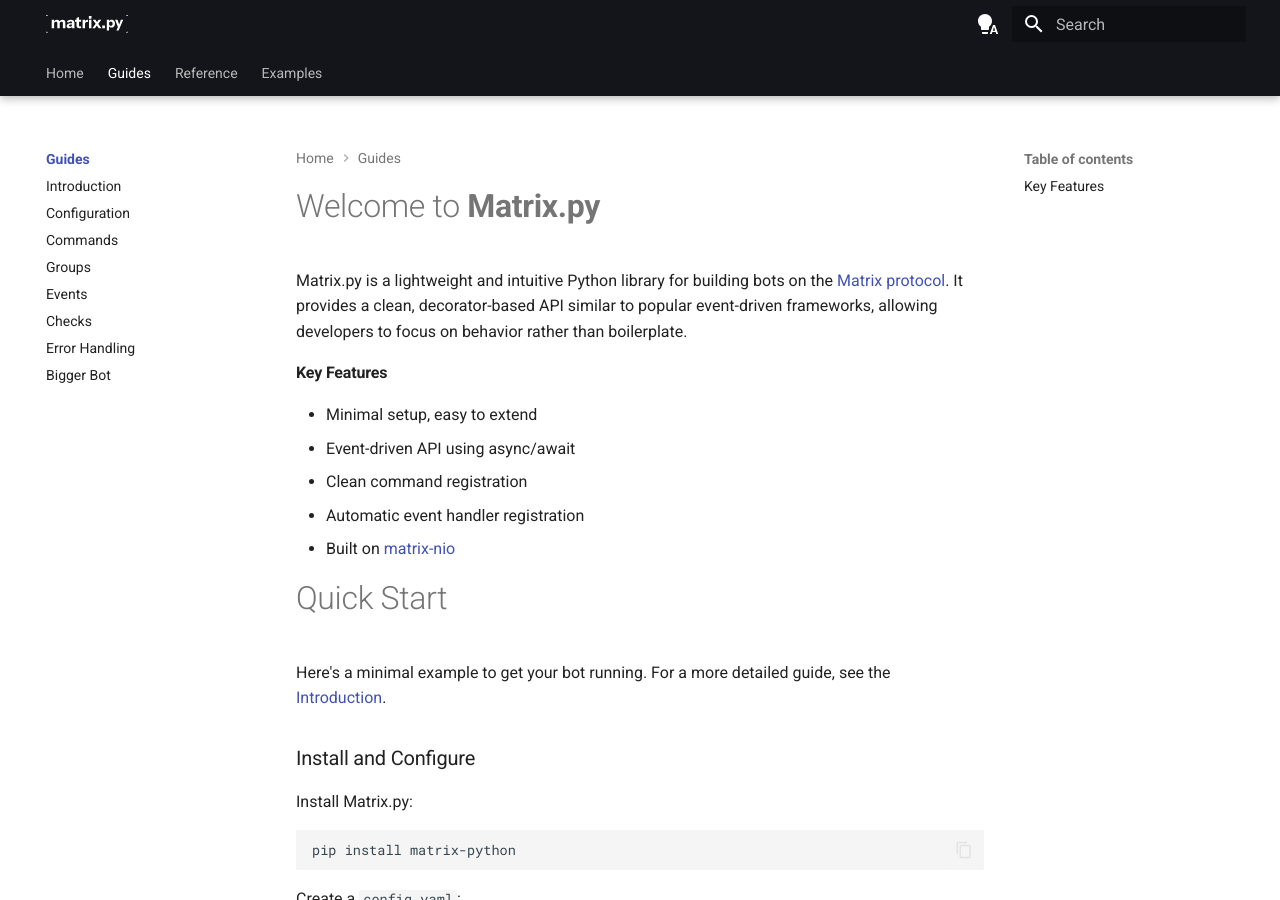
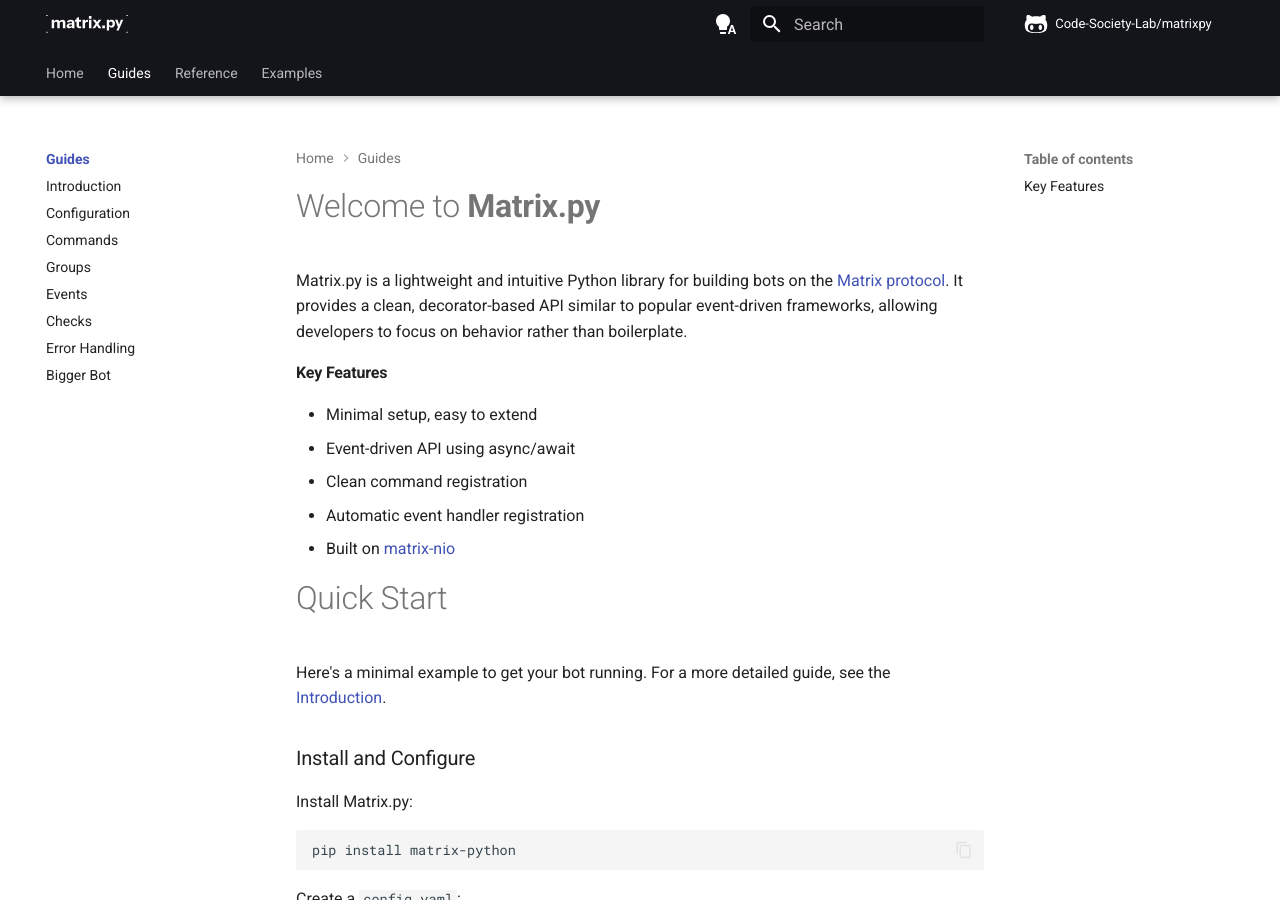
Before and after one commit to Code-Society-Lab/matrixpy, an MkDocs documentation site: the page built from docs/docs/guides/index.md, in a window 1280 px wide and 900 px high. Built offline with MkDocs 1.6.1 and Material for MkDocs 9.7.7, drawn with Linux system fonts in a browser that asks for light colours; comment, search, counter and statistics services are not loaded.

Commit message:
Fix a few typos (#51)
* Samll fix to the build to fix examples not showing up. Changed doc publish on release only

* Fix a typos

```diff
--- a/docs/mkdocs.yml
+++ b/docs/mkdocs.yml
@@ -1,6 +1,8 @@
 site_name: matrix.py
 site_description: A simple, developer-friendly library to create powerful Matrix bots.
-site_url: https://matrixpy.code-society.xyz/
+site_url: https://matrixpy.codesociety.xyz/
+repo_url: https://github.com/Code-Society-LabHow t/matrixpy
+repo_name: Code-Society-Lab/matrixpy
 theme:
   name: material
   palette:
```
Also changed, not shown: docs/docs/index.md (+7 -0 lines), README.md.
